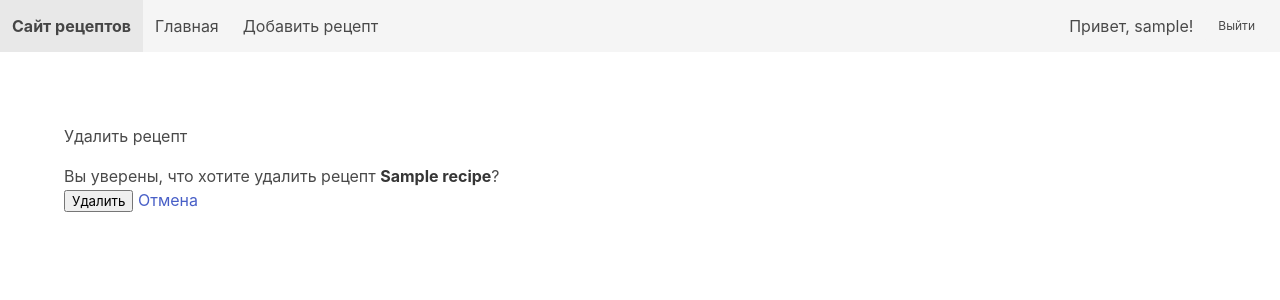
After one commit to dmitry-poznyak/web_recipe, a Django app: page /recipe/1/delete/ in a window 1280 px wide. The commit adds this page. Shown: the top 300 px of the page. Run offline with Django 5.2, Linux system fonts and the light colour scheme; a user stored in the database is signed in; tables that the repository leaves empty hold one stand-in row (values such as "Sample post").

Commit message:
ОПАСНО! добавил удаление рецепта, возможно что-то сломается

```diff
--- a/recipe_site/settings.py
+++ b/recipe_site/settings.py
@@ -13,7 +13,10 @@ BASE_DIR = Path(__file__).resolve().parent.parent
 SECRET_KEY = os.environ.get('SECRET_KEY')
 DEBUG = os.environ.get('DEBUG', 'True') == 'True'
 
+
 ALLOWED_HOSTS = ['web-recipe.onrender.com', 'localhost', '127.0.0.1']
+
+
 
 cloudinary.config(
   cloud_name = os.environ.get('CLOUDINARY_CLOUD_NAME'),
--- /dev/null
+++ b/recipes/templates/recipes/recipe_confirm_delete.html
@@ -0,0 +1,11 @@
+{% extends 'recipes/base.html' %} {% block content %}
+<div class="container mt-5">
+    <h2 class="mb-4">Удалить рецепт</h2>
+    <p>Вы уверены, что хотите удалить рецепт <strong>{{ recipe.title }}</strong>?</p>
+    <form method="post">
+        {% csrf_token %}
+        <button type="submit" class="btn btn-danger">Удалить</button>
+        <a href="{% url 'recipe_detail' recipe.pk %}" class="btn btn-secondary">Отмена</a>
+    </form>
+</div>
+{% endblock %}
--- a/recipes/templates/recipes/recipe_detail.html
+++ b/recipes/templates/recipes/recipe_detail.html
@@ -18,6 +18,7 @@
 {% if user == recipe.author %}
 <p>
     <a class="button is-info" href="{% url 'recipe_edit' recipe.pk %}">Редактировать рецепт</a>
+    <a class="btn btn-danger" href="{% url 'recipe_delete' recipe.pk %}">Удалить рецепт</a>
 </p>
 {% endif %}
 
--- a/recipes/urls.py
+++ b/recipes/urls.py
@@ -6,6 +6,8 @@ urlpatterns = [
     path('recipe/<int:pk>/', views.recipe_detail, name='recipe_detail'),
     path('recipe/add/', views.recipe_create, name='recipe_add'),
     path('recipe/<int:pk>/edit/', views.recipe_edit, name='recipe_edit'),
+    path('recipe/<int:pk>/delete/', views.recipe_delete, name='recipe_delete'),
+
 
     path('signup/', views.signup, name='signup'),
     path('login/', views.login_view, name='login'),
--- a/recipes/views.py
+++ b/recipes/views.py
@@ -42,6 +42,18 @@ def recipe_edit(request, pk):
         form = RecipeForm(instance=recipe)
     return render(request, 'recipes/recipe_form.html', {'form': form})
 
+@login_required
+def recipe_delete(request, pk):
+    recipe = get_object_or_404(Recipe, pk=pk)
+    if recipe.author != request.user:
+        return redirect('recipe_detail', pk=pk)
+
+    if request.method == 'POST':
+        recipe.delete()
+        return redirect('home')
+
+    return render(request, 'recipes/recipe_confirm_delete.html', {'recipe': recipe})
+
 def signup(request):
     if request.method == 'POST':
         form = SignUpForm(request.POST)
```
